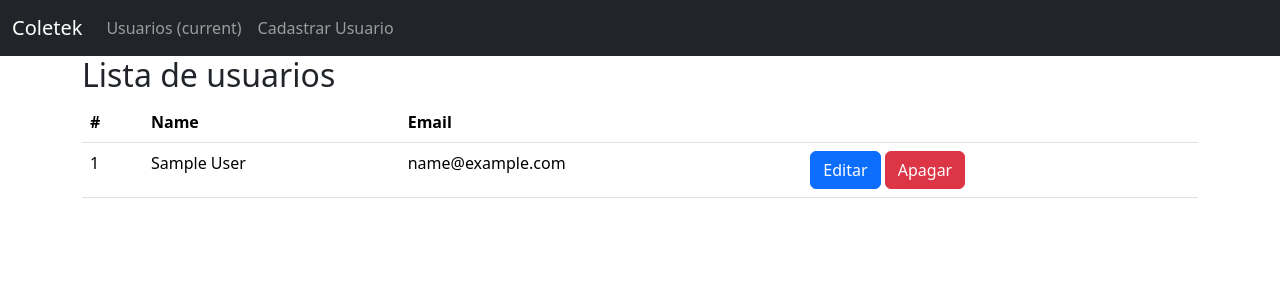
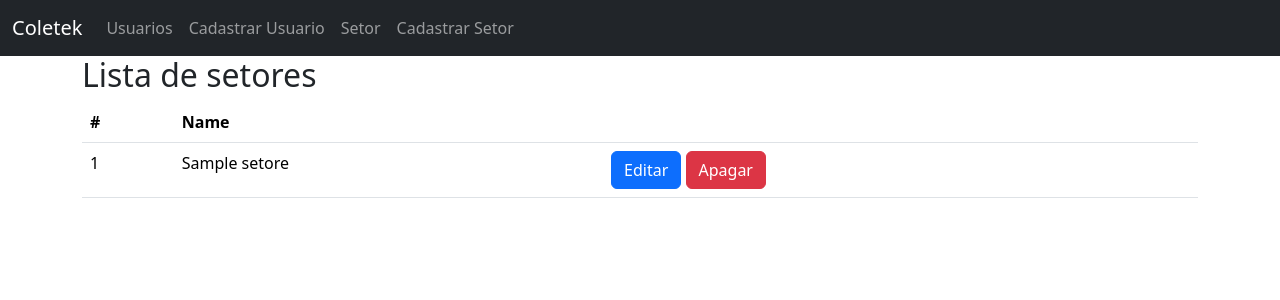
Before and after one commit to CubeBlack/coletek-php-bancodedados, a PHP site: page /setores in a window 1280 px wide. Shown: the top 300 px of the page. Run offline with PHP 8.4, Linux system fonts and the light colour scheme; tables that the repository leaves empty or names only in its code hold one stand-in row (values such as "Sample post").

Commit message:
paginas setores, setores/add, setores/delete, ...

```diff
--- /dev/null
+++ b/app/controllers/SetorController.php
@@ -0,0 +1,78 @@
+<?php
+class SetorController
+{
+    public function index()
+    {
+        $users = SetorModel::getAll();
+        View::show('setor_list', $users);
+    }
+
+    public function show($values)
+    {
+        $msg = 'Insira os valores para editar o registro.';
+
+        $setor = UserModel::get($values[1]);
+
+        View::show('setor_form', [
+            'setor' => $setor,
+            'msg' => $msg,
+        ]);
+    }
+
+    public function show_submit($values)
+    {
+
+        $setor = UserModel::get($values[1]);
+
+        $setor->name = isset($_REQUEST['name']) ? $_REQUEST['name'] : '';
+
+        $setor = $setor->update($values[1]);
+
+        View::show('setor_form', [
+            'setor' => $setor,
+            'msg' => $setor->message,
+        ]);
+    }
+
+    public function add()
+    {
+        $msg = 'Insira os valores para registrar novo setor';
+        View::show('setor_form', [
+            'setor' => null,
+            'msg' => $msg,
+        ]);
+    }
+
+    public function add_submit()
+    {
+        $name = isset($_REQUEST['name']) ? $_REQUEST['name'] : '';
+
+        $setor = SetorModel::create($name);
+
+        View::show('setor_form', [
+            'setor' => $setor,
+            'msg' => $setor->message
+        ]);
+    }
+
+    public function delete($values)
+    {
+        global $app;
+        $setor = SetorModel::get($values[1]);
+
+        View::show('operacao_form', [
+            'title' => "Excluir Setor {$setor->id} - {$setor->name}",
+            'msg' => 'Deseja realmente excluir o setor?',
+            'return_url'=>$app->make_url('setores')
+        ]);
+    }
+
+    public function delete_submit($values)
+    {
+        global $app;
+        $setor = SetorModel::get($values[1]);
+        $setor->delete();
+
+        header("location: {$app->make_url('setores')}");
+    }
+}
--- a/app/controllers/UserController.php
+++ b/app/controllers/UserController.php
@@ -52,12 +52,13 @@ class UserController{
     }
 
     public function delete($values){
-
+       global $app;
         $user = UserModel::get($values[1]);
 
         View::show('operacao_form', [
             'title'=>"Excluir User {$user->id} - {$user->name}",
-            'msg'=>'Deseja realmente excluir o usuario?'
+            'msg'=>'Deseja realmente excluir o usuario?',
+            'return_url'=>$app->make_url('users')
         ]);
     }
 
--- a/app/views/master_header.php
+++ b/app/views/master_header.php
@@ -28,12 +28,19 @@
             <div class="collapse navbar-collapse" id="navbarNav">
                 <ul class="navbar-nav">
                     <li class="nav-item active">
-                        <a class="nav-link" href="<?php echo $app->make_url('users') ?>">Usuarios <span class="sr-only">(current)</span></a>
+                        <a class="nav-link" href="<?php echo $app->make_url('users') ?>">Usuarios</a>
                     </li>
+
                     <li class="nav-item">
                         <a class="nav-link" href="<?php echo $app->make_url('users/add') ?>">Cadastrar Usuario</a>
                     </li>
 
+                    <li class="nav-item active">
+                        <a class="nav-link" href="<?php echo $app->make_url('setores') ?>">Setor</a>
+                    </li>
+
+                    <li class="nav-item active">
+                        <a class="nav-link" href="<?php echo $app->make_url('setores/add') ?>">Cadastrar Setor</a>
                     </li>
                 </ul>
             </div>
--- a/app/views/operacao_form.php
+++ b/app/views/operacao_form.php
@@ -14,7 +14,7 @@ View::show('master_header', [
             <p class="card-text"><?php echo $data['msg'] ?></p>
 
             <button type="submit" class="btn btn-danger" href="#" class="card-link">Sim, excluir</button>
-            <a class="btn btn-primary" href="#" class="card-link">Não, apenas voltar</a>
+            <a class="btn btn-primary" href="<?php echo $data['return_url'] ?>" class="card-link">Não, apenas voltar</a>
         </div>
     </form>
 
--- /dev/null
+++ b/app/views/setor_list.php
@@ -0,0 +1,37 @@
+<?php View::show('master_header', [
+  'title' => 'Lista de setores'
+]); ?>
+
+<div class="container">
+  <h2>Lista de setores</h2>
+  <div>
+
+  </div>
+
+  <table class="table">
+    <thead>
+      <tr>
+        <th scope="col">#</th>
+        <th scope="col">Name</th>
+        <th scope="col"></th>
+      </tr>
+    </thead>
+
+    <tbody>
+      <?php foreach ($data as $indice => $setor) : ?>
+        <tr>
+          <td><?php echo $setor['id'] ?></td>
+          <td><?php echo $setor['name'] ?></td>
+          <td>
+            <a class="btn btn-primary" href="<?php echo $app->make_url('setores/' . $setor['id']); ?>">Editar</a>
+            <a class="btn btn-danger" href="<?php echo $app->make_url('setores/' . $setor['id'] . '/delete'); ?>">Apagar</a>
+          </td>
+        </tr>
+      <?php endforeach; ?>
+
+    </tbody>
+  </table>
+
+</div>
+
+<?php View::show('master_footer'); ?>
--- a/index.php
+++ b/index.php
@@ -20,7 +20,13 @@ function definir_rotas(){
     $app->set_rout('/^users\/add/', 'POST', 'UserController', 'add_submit');
     $app->set_rout('/^users/', 'GET', 'UserController', 'index');
 
-    $app->set_rout('/^setores/', 'GET', 'UserController', 'index');
+    $app->set_rout('/setores\/(\d+)\/delete/', 'GET', 'SetorController', 'delete');
+    $app->set_rout('/setores\/(\d+)\/delete/', 'POST', 'SetorController', 'delete_submit');
+    $app->set_rout('/setores\/(\d+)/', 'GET', 'SetorController', 'show');
+    $app->set_rout('/^setores\/(\d+)/', 'POST', 'SetorController', 'show_submit');
+    $app->set_rout('/^setores\/add/', 'GET', 'SetorController', 'add');
+    $app->set_rout('/^setores\/add/', 'POST', 'SetorController', 'add_submit');
+    $app->set_rout('/^setores/', 'GET', 'SetorController', 'index');
 
     $app->set_rout('/^$/', 'GET', 'UserController', 'index');
 }
```
Also changed, not shown: app/views/setor_form.php (added, +39 -0 lines).
